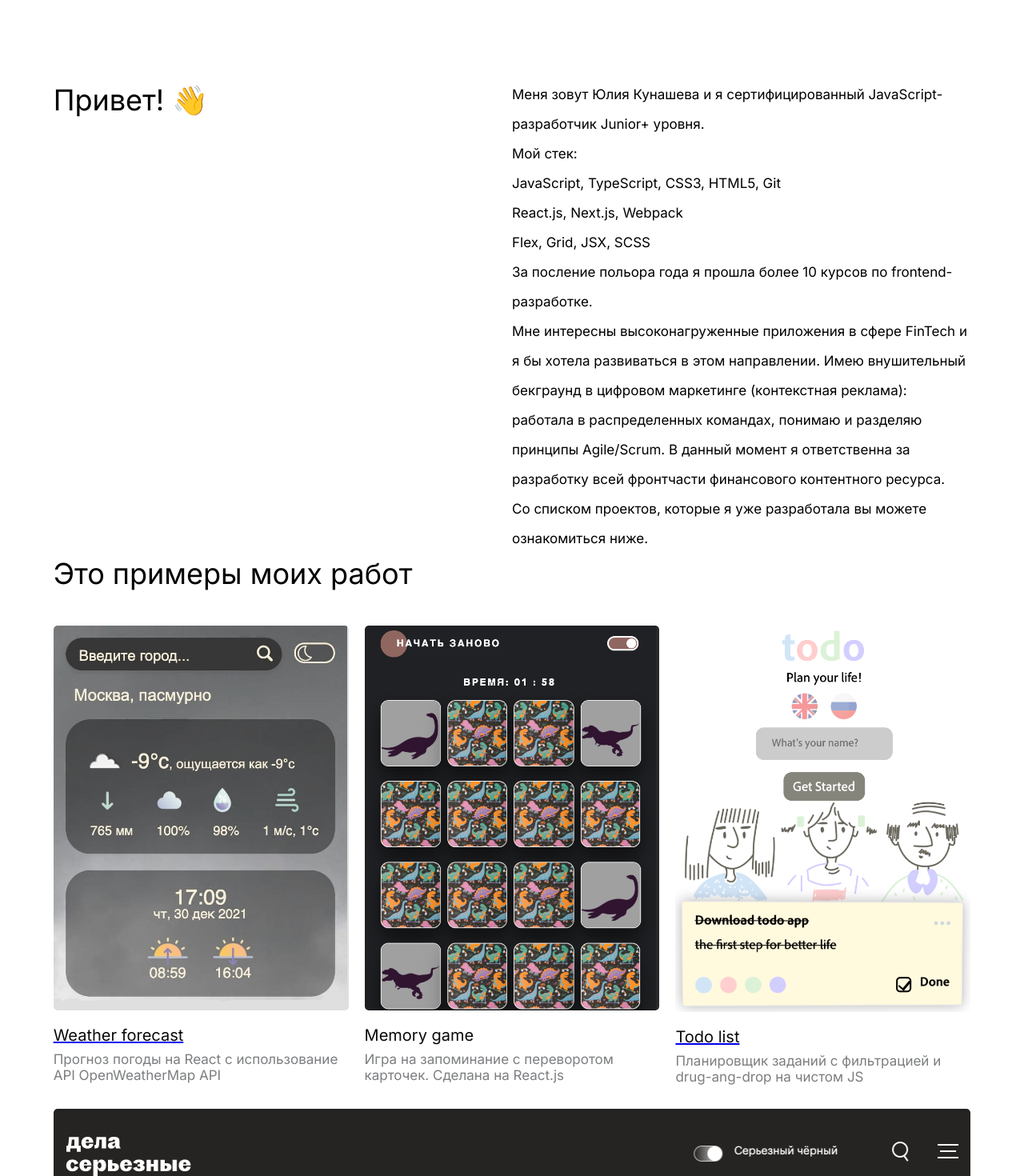
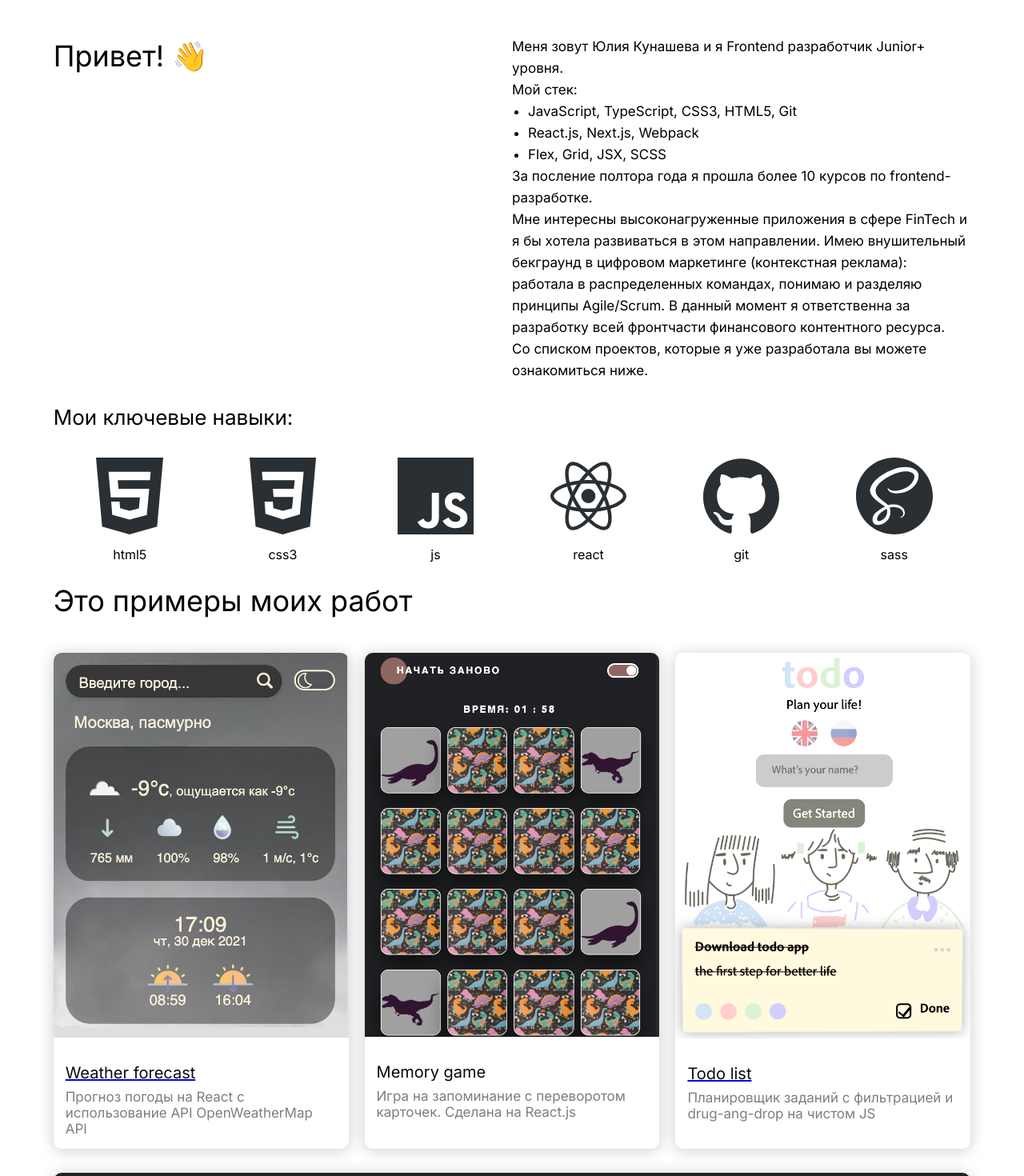
Before and after one commit to Walkaway1919/portfolio, a React (Create React App) app: page / in a window 1280 px wide. Shown: the part 100-1570 px from the top of the page at 80% size. Built offline with nearby package versions, Linux system fonts and the light colour scheme.

Commit message:
adaptive design

```diff
--- a/src/App.jsx
+++ b/src/App.jsx
@@ -17,8 +17,8 @@ function App() {
           <Skills />
         <AboutMe /> */}
           <About className={"layout__about"}/>
-        <Works />
           <Skills className={"layout__skills"}/>
+        <Works className={"layout__works"}/>
         </Main>
         <Special className='layout__special'/>
         <Footer className="layout__footer"/>
--- a/src/App.scss
+++ b/src/App.scss
@@ -10,10 +10,16 @@ body {
 .main{}
 .layout{
   &__about{
-    margin-top: 10px;
+    margin-top: 5px;
   }
   &__skills{
-    margin-top: 60px;
+    margin-top: 25px;
+  }
+  &__works{
+    margin-top: 25px;
+  }
+  &__special{
+    margin-top: 20px;
   }
 
 }
--- a/src/components/About/Greeting/Greeting.jsx
+++ b/src/components/About/Greeting/Greeting.jsx
@@ -6,14 +6,14 @@ export const Greeting = () => {
             <h2>Привет! <span>👋</span></h2>
         </div>
         <div className="greeting__bio">
-            <p>Меня зовут Юлия Кунашева и я сертифицированный JavaScript-разработчик Junior+ уровня.</p>
+            <p>Меня зовут Юлия Кунашева и я Frontend разработчик Junior+ уровня.</p>
             <p>Мой стек:</p>
-            <ul>
+            <ul className='greeting-list'>
                 <li>JavaScript, TypeScript, CSS3, HTML5, Git</li>
                 <li>React.js, Next.js, Webpack</li>
                 <li>Flex, Grid, JSX, SCSS</li>
             </ul>
-            <p>За посление польора года я прошла более 10 курсов по frontend-разработке.</p>
+            <p>За посление полтора года я прошла более 10 курсов по frontend-разработке.</p>
             <p>Мне интересны высоконагруженные приложения в сфере FinTech и я бы хотела развиваться в этом направлении. Имею внушительный бекграунд в цифровом маркетинге (контекстная реклама): работала в распределенных командах, понимаю и разделяю принципы Agile/Scrum. В данный момент я ответственна за разработку всей фронтчасти финансового контентного ресурса.</p>
             <p>Со списком проектов, которые я уже разработала вы можете ознакомиться ниже.</p>
         </div>
--- a/src/components/About/Greeting/Greeting.scss
+++ b/src/components/About/Greeting/Greeting.scss
@@ -2,14 +2,26 @@
     display: flex;
     width: 100%;
     align-content: center;
+    @media screen and (max-width: 800px) {
+        flex-direction: column;
+    }
     &__bio{
         flex: 1 1;
         font-size: 17px;
-        line-height: 37px;
+        line-height: 27px;
     }
     &__message{
         flex: 1 1;
         font-size: 36px;
-        line-height: 50px
+        line-height: 50px;
+        @media screen and (max-width: 800px) {
+            font-size: 28px;
+        }
     }
+    &-list{
+        list-style: disc;
+        padding-left: 20px;
+    }
+
+
 }
--- a/src/components/About/Special/Special.scss
+++ b/src/components/About/Special/Special.scss
@@ -5,6 +5,9 @@
     align-items: center;
     padding: 100px 0;
     grid-area: special;
+    @media screen and (max-width: 1000px) {
+        padding: 40px;
+    }
     &__img{
         width: 144px;
         border-radius: 40px;
@@ -16,5 +19,10 @@
         margin-top: 100px;
         font-size: 17px;
         line-height: 160%;
+        @media screen and (max-width: 1000px) {
+            width: 80%;
+            margin-top: 40px;
+        }
+
     }
 }
--- a/src/components/Header/Header.scss
+++ b/src/components/Header/Header.scss
@@ -3,6 +3,7 @@
     display: flex;
     justify-content: flex-end;
     grid-area: header;
+    align-items: center;
 }
 .links{
     list-style-type: none;
--- a/src/components/Layout/Layout.scss
+++ b/src/components/Layout/Layout.scss
@@ -1,7 +1,7 @@
 .layout{
     display: grid;
     grid-template-columns: auto minmax(1080px, 1260px) auto;
-    grid-template-rows: 70px 1fr auto 100px;
+    grid-template-rows: 20px 1fr auto 100px;
     gap: 50px 0px;
     grid-template-areas:
         ". header ."
--- a/src/components/Works/Card/Card.jsx
+++ b/src/components/Works/Card/Card.jsx
@@ -2,11 +2,14 @@ import './Card.scss';
 import cn from 'classnames'
 export const Card = ({ className, big = false, description, name, link, img}) => {
     return <div className={cn("card", className, {["card--big"]: big})}>
-            <picture className="card__image">
-                <a target="_blank" href={link}><img src={img} alt=""/></a>
-            </picture>
-                <a target="_blank" href={link}><p className="card__name">{name}</p></a>
-
-                <p className="card__description">{description}</p>
+                <div className='card-wrap'>
+                    <picture className="card__image">
+                        <a target="_blank" href={link}><img src={img} alt=""/></a>
+                    </picture>
+                </div>
+                <div className='card__info'>
+                    <a  href={link}><p className="card__name">{name}</p></a>
+                    <p className="card__description">{description}</p>
+                </div>
             </div>
 }
--- a/src/components/Works/Card/Card.scss
+++ b/src/components/Works/Card/Card.scss
@@ -1,7 +1,17 @@
 .card{
     width: 100%;
+    background-color: #fff;
+    border-radius: 10px;
+    box-shadow: 0 2px 20px rgba(0, 0, 0, 0.2);
+    overflow: hidden;
+    @media screen and (max-width: 800px) {
+        margin-bottom: 15px;
+    }
     &--big{
         width: 1000px;
+    }
+    &__info{
+        padding: 15px;
     }
     &__name{
         margin-top: 15px;
@@ -16,10 +26,9 @@
         color: #7C7E80;
     }
     &__image{
-            display: inline-block;
-            overflow: hidden;
             cursor: pointer;
             border-radius: 5px;
+            overflow: hidden;
         img{
             width: 100%;
             transition: 1s;
--- a/src/components/Works/Works.jsx
+++ b/src/components/Works/Works.jsx
@@ -6,8 +6,8 @@ import todoList from '../../assets/img/todolist.png'
 import blog from '../../assets/img/banking-app.png'
 import cn from 'classnames'
 
-export const Works = () => {
-    return <div className="works">
+export const Works = ({className}) => {
+    return <div className={cn(className, "works")}>
                 <a name="my_works"></a>
                 <p className="works__message">Это примеры моих работ</p>
                 <div className='works__cards'>
@@ -15,6 +15,8 @@ export const Works = () => {
                     <Card className="works__card" name='Memory game' description='Игра на запоминание с переворотом карточек. Сделана на React.js' img={cardGame}/>
                     <Card className="works__card" name='Todo list' description='Планировщик заданий с фильтрацией и drug-ang-drop на чистом JS' link='https://walkaway1919.github.io/todolist/' img={todoList}/>
                     <Card className={cn("works__card", ["works__card--big"])} big={true} name='Blog' description='Банковский блог на Next.js' img={blog}/>
+
                 </div>
+
         </div>
 }
--- a/src/components/Works/Works.scss
+++ b/src/components/Works/Works.scss
@@ -14,15 +14,26 @@
         &--big{
             width: 100%;
             margin-top: 30px;
+            @media screen and (max-width: 800px) {
+               margin-top: 0px;
+           }
         }
         width: calc( (100% - 40px) / 3);
         @media screen and (max-width: 800px) {
             width: calc( (100% - 40px) / 2);
-            &:first-child{
-                width: 100%;
-                margin-bottom: 40px;
-            }
+            // &:first-child{
+            //     width: 100%;
+            //     margin-bottom: 40px;
+            // }
 
         }
+        @media screen and (max-width: 600px) {
+         width: 100%;
+         // &:first-child{
+         //     width: 100%;
+         //     margin-bottom: 40px;
+         // }
+
+     }
     }
 }
```
